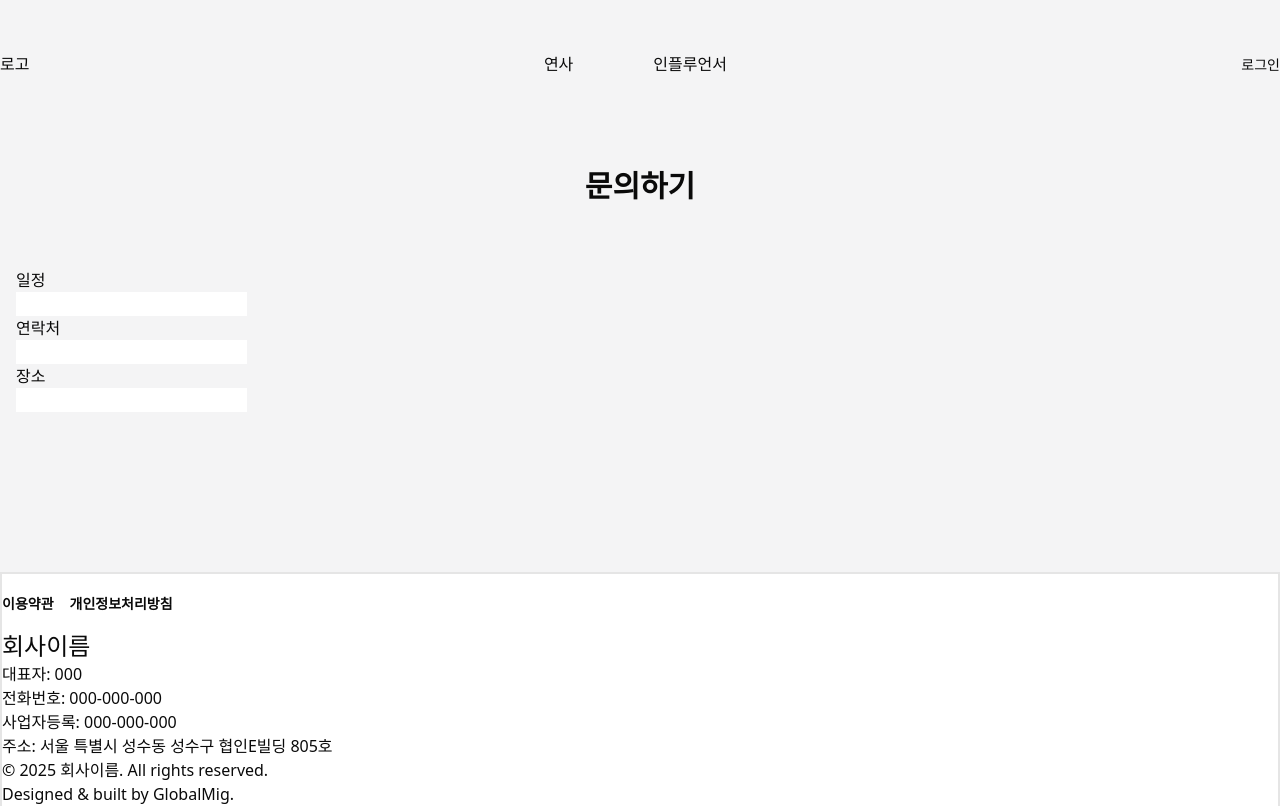
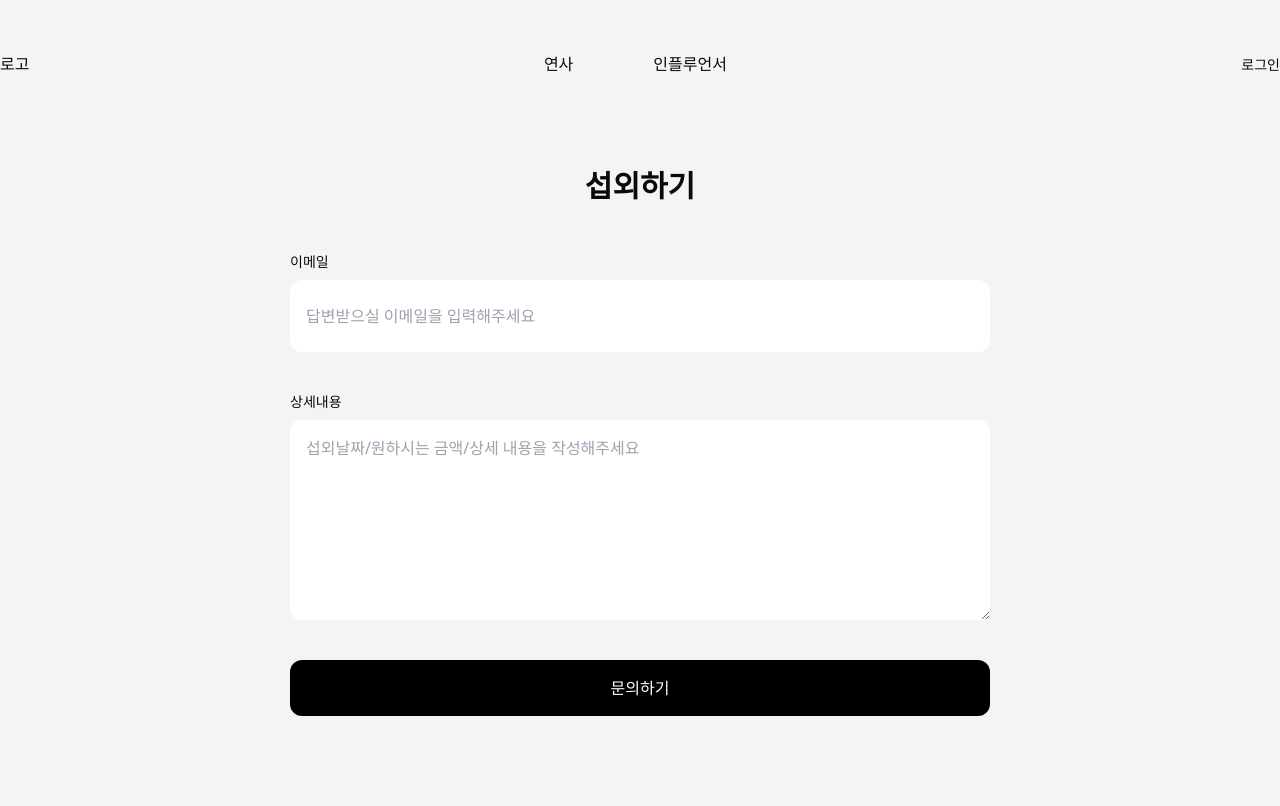
Before and after one commit to globalmig/bluespringhaus, a Next.js app: page /book in a window 1280 px wide. Shown: the top 806 px of the page. Built offline with nearby package versions, Linux system fonts and the light colour scheme; no server answers.

Commit message:
feat: 메일 api 구현

```diff
--- /dev/null
+++ b/app/api/contact/route.ts
@@ -0,0 +1,35 @@
+import { NextResponse } from "next/server";
+import nodemailer from "nodemailer";
+
+export async function POST(req: Request) {
+  try {
+    const body = await req.json();
+    const { email, message } = body;
+
+    if (!email || !message) {
+      return NextResponse.json({ success: false, error: "이메일과 메시지를 모두 입력해주세요." }, { status: 400 });
+    }
+
+    const transporter = nodemailer.createTransport({
+      host: "smtp.gmail.com",
+      port: 587,
+      secure: false,
+      auth: {
+        user: process.env.SMTP_USER,
+        pass: process.env.SMTP_PASS,
+      },
+    });
+
+    await transporter.sendMail({
+      from: `"Contact Form" <${process.env.SMTP_USER}>`,
+      to: "wdpb@mig.kr",
+      subject: "🔥 새 문의가 도착했습니다",
+      text: `문의자 이메일: ${email}\n\n메시지:\n${message}`,
+    });
+
+    return NextResponse.json({ success: true });
+  } catch (error) {
+    console.error("메일 전송 실패:", error);
+    return NextResponse.json({ success: false, error: "메일 전송에 실패했습니다. 나중에 다시 시도해주세요." }, { status: 500 });
+  }
+}
--- a/app/book/page.tsx
+++ b/app/book/page.tsx
@@ -1,18 +1,53 @@
-import { div } from "framer-motion/client";
+"use client";
 import React from "react";
 
-export default function book() {
+export default function Book() {
   return (
-    <div className="mx-4 mt-10 pb-40 gap-14 flex flex-col">
-      <h1 className="text-center text-3xl mb-2 font-bold">문의하기</h1>
-      <section>
-        <form>
-          <p>일정</p>
-          <input type="text" required />
-          <p>연락처</p>
-          <input type="text" required />
-          <p>장소</p>
-          <input type="text" required />
+    <div className="mx-4 mt-10 pb-40 gap-10 flex flex-col">
+      <h1 className="text-center text-3xl mb-2 font-bold">섭외하기</h1>
+      <section className="w-full">
+        <form
+          onSubmit={async (e) => {
+            e.preventDefault(); // 페이지 새로고침 방지
+
+            const form = e.currentTarget;
+            const email = (form.elements.namedItem("email") as HTMLInputElement | null)?.value;
+            const message = (form.elements.namedItem("message") as HTMLTextAreaElement | null)?.value;
+
+            if (!email) return alert("이메일을 입력해주세요!");
+            if (!message) return alert("메시지를 입력해주세요!");
+
+            try {
+              const res = await fetch("/api/contact", {
+                method: "POST",
+                headers: { "Content-Type": "application/json" },
+                body: JSON.stringify({ email, message }),
+              });
+
+              const result = await res.json();
+
+              if (result.success) {
+                alert("문의가 성공적으로 전송되었습니다!");
+                form.reset(); // 폼 초기화
+              } else {
+                alert("문의 전송에 실패했습니다. 다시 시도해주세요.");
+              }
+            } catch (error) {
+              console.error(error);
+              alert("서버 오류가 발생했습니다. 나중에 다시 시도해주세요.");
+            }
+          }}
+          className="w-full flex flex-col justify-center max-w-[700px] mx-auto"
+        >
+          <label className="text-sm mb-2">이메일</label>
+          <input name="email" required placeholder="답변받으실 이메일을 입력해주세요" className="py-6 rounded-xl resize-y p-4 mb-10" />
+
+          <label className="text-sm mb-2">상세내용</label>
+          <textarea name="message" required placeholder="섭외날짜/원하시는 금액/상세 내용을 작성해주세요" className="py-4 rounded-xl min-h-[200px] resize-y p-4"></textarea>
+
+          <button type="submit" className="bg-black text-white font-medium py-4 rounded-xl mt-10">
+            문의하기
+          </button>
         </form>
       </section>
     </div>
--- a/app/components/common/CardItem.tsx
+++ b/app/components/common/CardItem.tsx
@@ -89,7 +89,7 @@ export default function CardItem({ slides }: CardItemProps) {
                     <p>{item.name}</p>
                     <p>{item.short_desc}</p>
                     <div className="flex flex-wrap gap-2 mt-2">
-                      {item.tags.map((t) => (
+                      {(item.tags ?? []).map((t) => (
                         <span key={t} className="bg-black text-white rounded-full px-3 py-1 text-sm">
                           #{t}
                         </span>
--- a/app/components/detail/ReviewsTab.tsx
+++ b/app/components/detail/ReviewsTab.tsx
@@ -8,7 +8,7 @@ interface ReviewItemProps {
 
 export default function ReviewsTab({ reviews }: ReviewItemProps) {
   return (
-    <div className="w-full flex flex-col gap-4">
+    <div className="w-full flex flex-col gap-4 mb-20">
       {reviews.map((item) => (
         <div className="flex flex-col gap-2">
           <div className="w-full bg-white py-10 rounded-xl flex flex-col gap-4 px-8" key={item.id}>
@@ -24,7 +24,7 @@ export default function ReviewsTab({ reviews }: ReviewItemProps) {
             </div>
             <div className="flex  gap-4 mt-4">
               <p>{item.reviewer}</p>
-              <p>{item.created_at}</p>
+              <p>{new Date(item.created_at).toLocaleDateString()}</p>
             </div>
           </div>
         </div>
--- a/package.json
+++ b/package.json
@@ -14,9 +14,11 @@
     "@supabase/supabase-js": "^2.50.2",
     "class-variance-authority": "^0.7.1",
     "clsx": "^2.1.1",
+    "dotenv": "^17.0.1",
     "framer-motion": "^12.18.1",
     "lucide-react": "^0.525.0",
     "next": "14.2.28",
+    "nodemailer": "^7.0.4",
     "react": "^18",
     "react-dom": "^18",
     "swiper": "^11.2.8",
@@ -25,6 +27,7 @@
   },
   "devDependencies": {
     "@types/node": "^20",
+    "@types/nodemailer": "^6.4.17",
     "@types/react": "^18",
     "@types/react-dom": "^18",
     "postcss": "^8",
```
Also changed, not shown: 1 other file (tests, documents, lock files or other folders).
